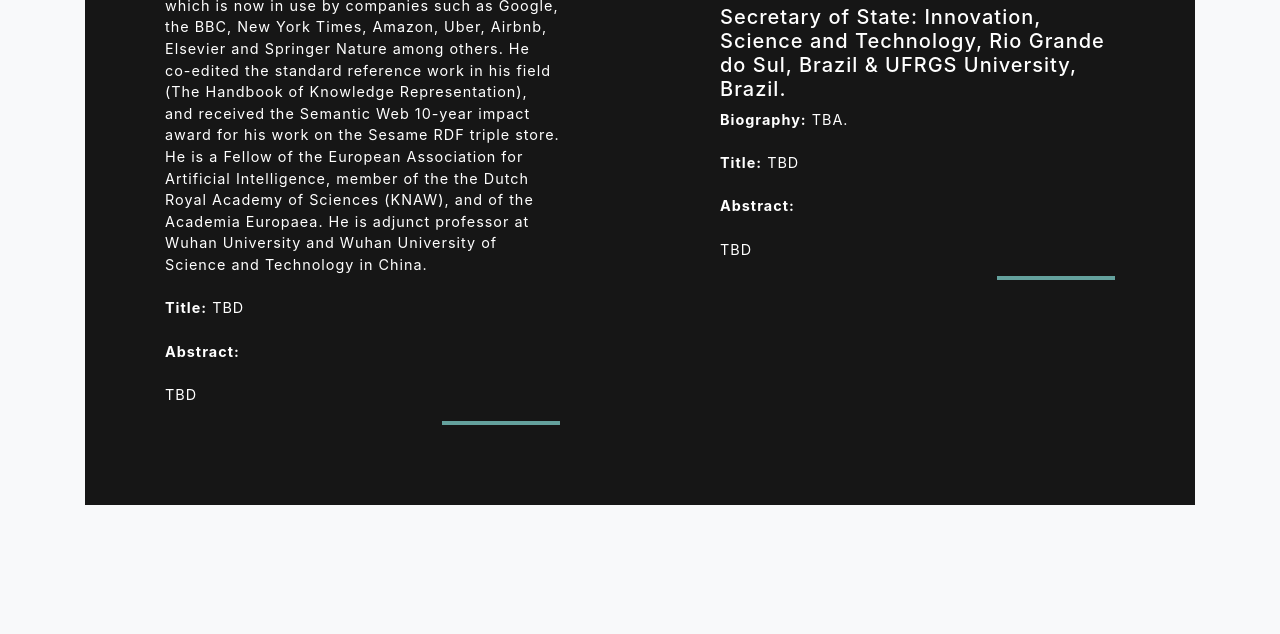
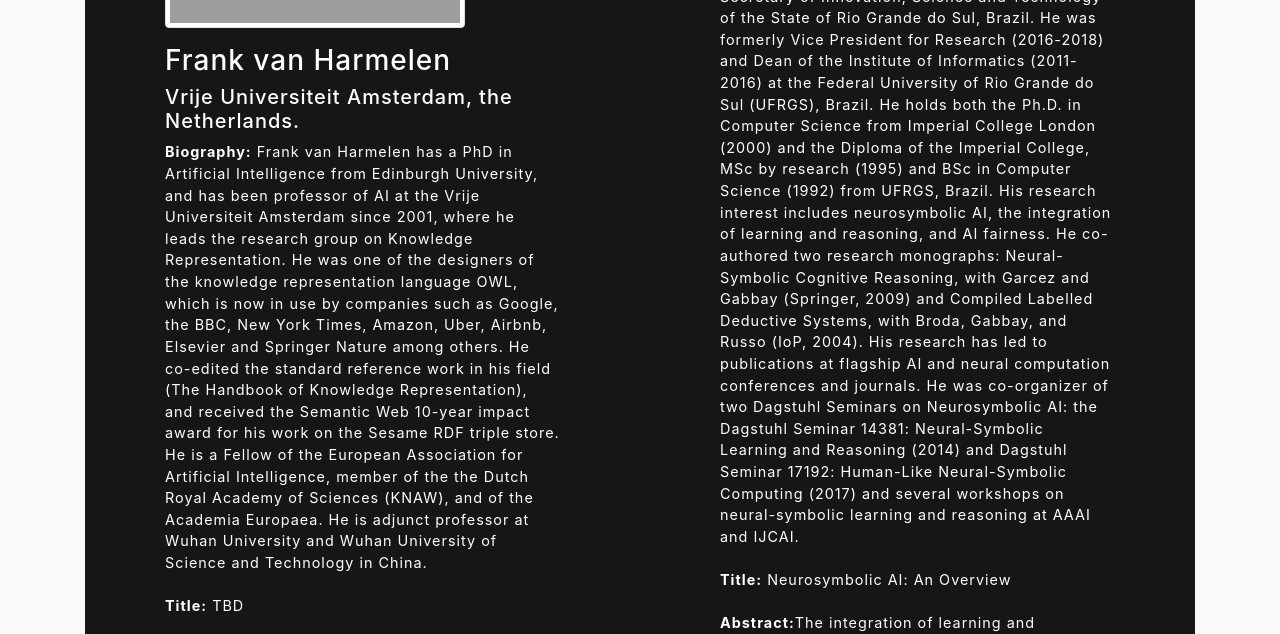
Before and after one commit to alammehwish/cssa_cikm_2021, a website with bundled scripts: page index.html in a window 1280 px wide. Shown: the part 3068-3702 px from the top of the page. Built offline with nearby package versions, Linux system fonts and the light colour scheme; grey boxes are pictures that could not be loaded.

Commit message:
Update index.html

```diff
--- a/index.html
+++ b/index.html
@@ -182,9 +182,37 @@ TBD<br/>
                 <h5 class="text-white">Secretary of State: Innovation, Science and Technology, Rio Grande do Sul, Brazil & UFRGS University, Brazil.</h5>
 
                 <p class="mb-0 text-white">
-                  <b>Biography:</b> TBA.<br/><br/>
-                  <b>Title:</b> TBD <br/><br/>
-                  <b>Abstract:</b> <br/><br/>
+                  <b>Biography:</b> Luis C. Lamb is a Full Professor and Secretary of Innovation, Science
+and Technology of the State of Rio Grande do Sul, Brazil. He was
+formerly Vice President for Research (2016-2018) and Dean of the
+Institute of Informatics (2011-2016) at the Federal University of Rio
+Grande do Sul (UFRGS), Brazil. He holds both the Ph.D. in Computer
+Science from Imperial College London (2000) and the Diploma of the
+Imperial College, MSc by research (1995) and BSc in Computer Science
+(1992) from UFRGS, Brazil. His research interest includes neurosymbolic
+AI, the integration of learning and reasoning, and AI fairness. He
+co-authored two research monographs: Neural-Symbolic Cognitive
+Reasoning, with Garcez and Gabbay (Springer, 2009) and Compiled Labelled
+Deductive Systems, with Broda, Gabbay, and Russo (IoP, 2004). His
+research has led to publications at flagship AI and neural computation
+conferences
+and journals. He was co-organizer of two Dagstuhl Seminars on
+Neurosymbolic AI: the Dagstuhl Seminar 14381: Neural-Symbolic Learning
+and Reasoning (2014) and Dagstuhl Seminar 17192: Human-Like
+Neural-Symbolic Computing (2017) and several workshops on
+neural-symbolic learning and reasoning at AAAI and IJCAI.<br/><br/>
+                  <b>Title:</b> Neurosymbolic AI: An Overview <br/><br/>
+                  <b>Abstract:</b>The integration of learning and reasoning has been the subject of
+growing research interest in AI. However, both areas have been developed
+under clearly different technical foundations, by separate research
+communities. Neurosymbolic AI aims at integrating neural learning with
+symbolic methods typically used in computational logic and knowledge
+representation. In this talk, we present an overview of the evolution of
+neurosymbolic AI methods, with attention to developments towards
+integrating machine learning and reasoning into a unified foundation
+that contributes to explainable AI. We concluded by illustrating how
+advances in neural-symbolic computing can lead to the construction of
+richer AI systems. <br/><br/>
 
 TBD<br/>
                   </p>
```
